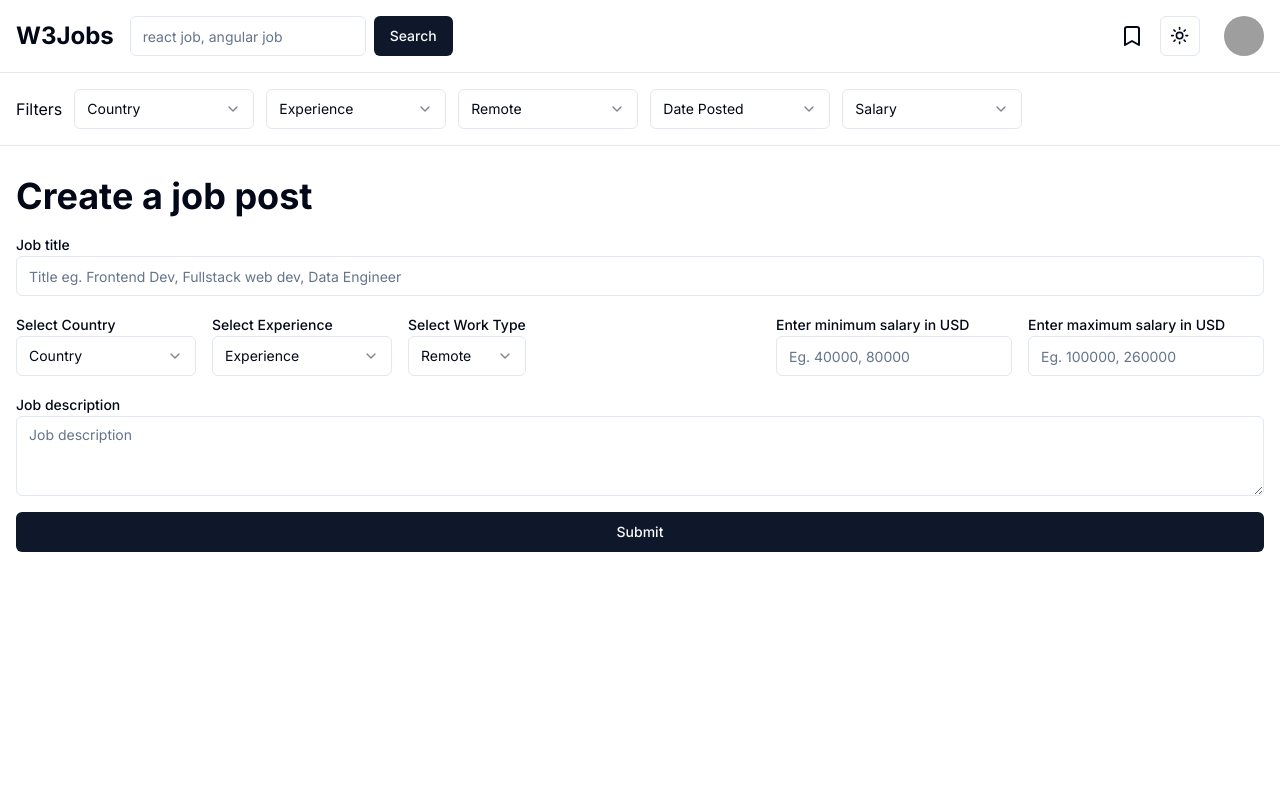
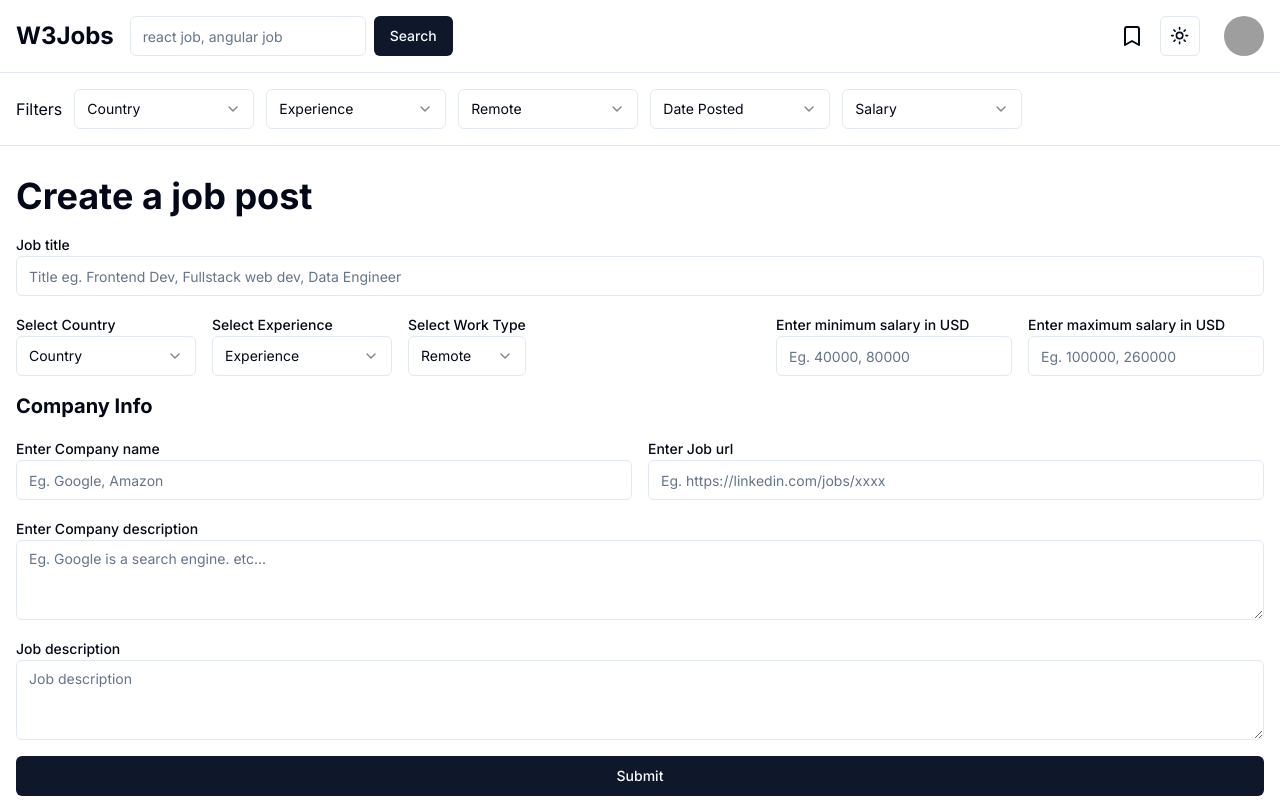
Before and after one commit to ashsajal1/w3jobs, a Next.js app: page /jobs/create in a window 1280 px wide. Built offline with nearby package versions, Linux system fonts and the light colour scheme; grey boxes are pictures that could not be loaded.

Commit message:
feat: add company related inputi field

```diff
--- a/src/app/jobs/create/page.tsx
+++ b/src/app/jobs/create/page.tsx
@@ -18,6 +18,9 @@ export default function page() {
             const description = formData.get('description');
             const minSalary = formData.get('minSalary');
             const maxSalary = formData.get('maxSalary');
+            const companyName = formData.get('companyName');
+            const companyDetails = formData.get('companyDetails');
+            const url = formData.get('url');
 
             const newJob = await prisma.job.create({
                 data: {
@@ -27,10 +30,11 @@ export default function page() {
                     description: description as string,
                     minSalary: parseInt((minSalary as string)) as number,
                     maxSalary: parseInt((maxSalary as string)) as number,
+                    url: url as string,
                     totalApplicants: 0,
                     authorId: "123",
-                    companyName: "Default company",
-                    companyDetails: "Default company details",
+                    companyName: companyName as string,
+                    companyDetails: companyDetails as string,
                     skills: "Java React"
                 },
             });
@@ -66,7 +70,6 @@ export default function page() {
                                             <SelectLabel>Country</SelectLabel>
                                             <SelectItem value="United States">United States</SelectItem>
                                             <SelectItem value="Bangladesh">Bangladesh</SelectItem>
-
                                         </SelectGroup>
                                     </SelectContent>
                                 </Select>
@@ -87,7 +90,6 @@ export default function page() {
 
                                                 ))
                                             }
-
                                         </SelectGroup>
                                     </SelectContent>
                                 </Select>
@@ -128,6 +130,27 @@ export default function page() {
                     </section>
                 </section>
 
+                <section className="mt-4 w-full">
+                    <h2 className="text-xl font-bold">Company Info</h2>
+                    <div className="flex flex-col items-center gap-4 w-full">
+                        <div className="w-full md:flex md:items-center md:gap-4">
+                            <div className="mt-4 w-full">
+                                <Label>Enter Company name</Label>
+                                <Input className="w-full" name='companyName' type="text" placeholder="Eg. Google, Amazon" />
+                            </div>
+
+                            <div className="mt-4 w-full">
+                                <Label>Enter Job url</Label>
+                                <Input className="w-full" name='url' type="text" placeholder="Eg. https://linkedin.com/jobs/xxxx" />
+                            </div>
+                        </div>
+                        <div className="w-full">
+                            <Label>Enter Company description</Label>
+                            <Textarea className="w-full" name='companyDetails' placeholder="Eg. Google is a search engine. etc..." />
+                        </div>
+                    </div>
+                </section>
+
                 <div className="mt-4">
                     <Label>Job description</Label>
                     <Textarea required name='description' placeholder="Job description" />
```
